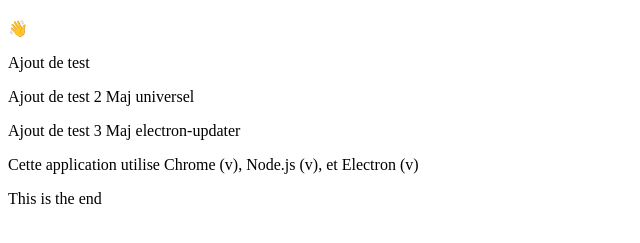
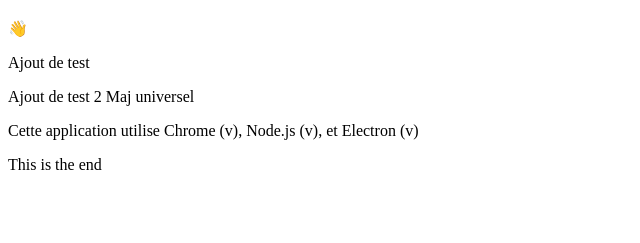
Before and after one commit to Barbarius-III/myFirstElectronApp, an Electron app: page index.html in a window 800 px wide. Shown: the part 61-304 px from the top of the page, without its empty margins (0-640 px from the left). Drawn offline with Linux system fonts and the light colour scheme; no server answers.

Commit message:
Post v3.1.0

```diff
--- a/index.html
+++ b/index.html
@@ -19,7 +19,6 @@
     <main>
       <p>Ajout de test</p>
       <p>Ajout de test 2 Maj universel</p>
-      <p>Ajout de test 3 Maj electron-updater</p>
     </main>
     <p id="info"></p>
     <p>This is the end</p>
--- a/package.json
+++ b/package.json
@@ -1,6 +1,6 @@
 {
-  "name": "appformajtest",
-  "version": "4.0.0",
+  "name": "appformajtestupdater",
+  "version": "3.1.0",
   "description": "Hello World",
   "keywords": [
     "electron"
```
